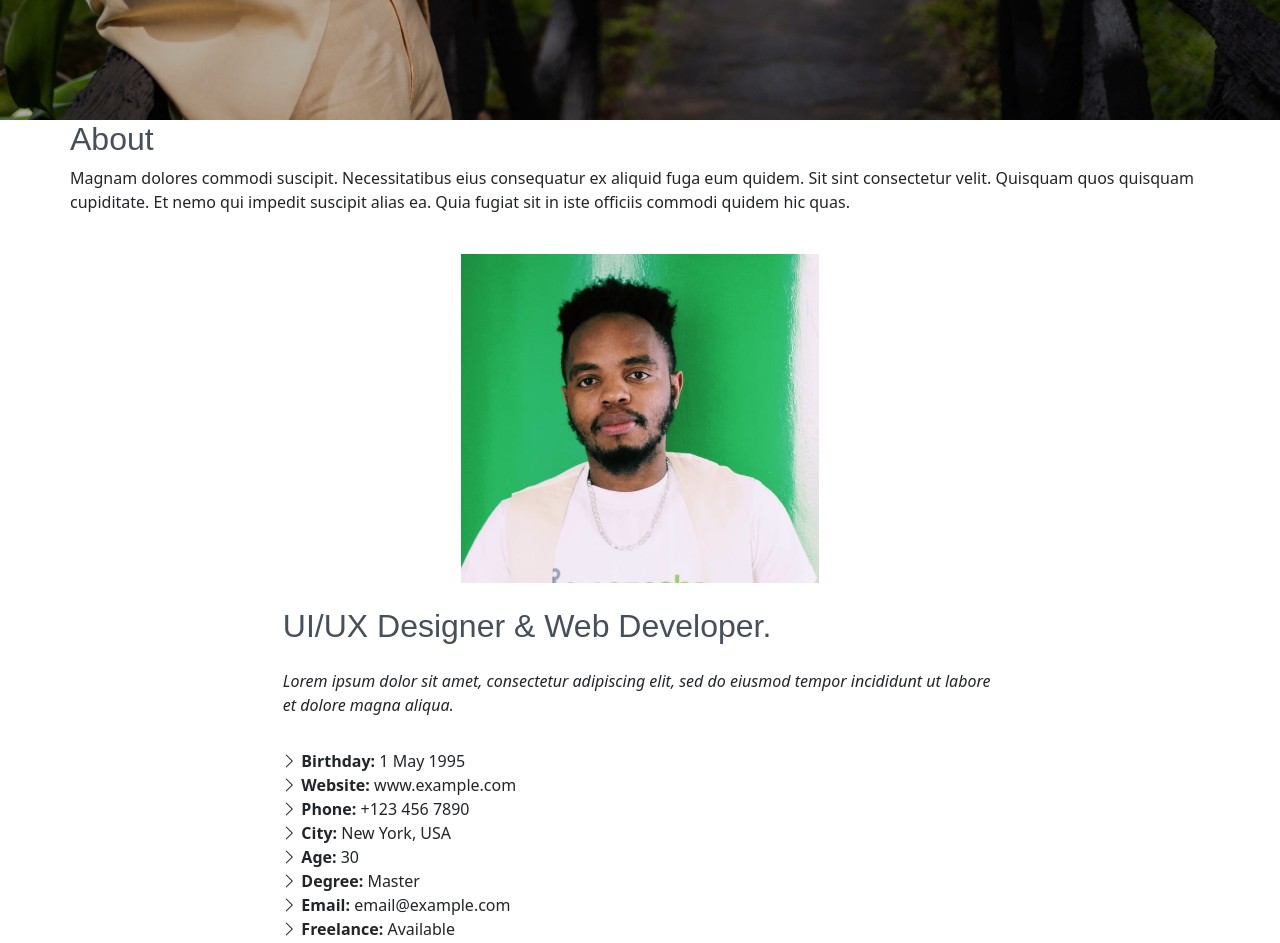
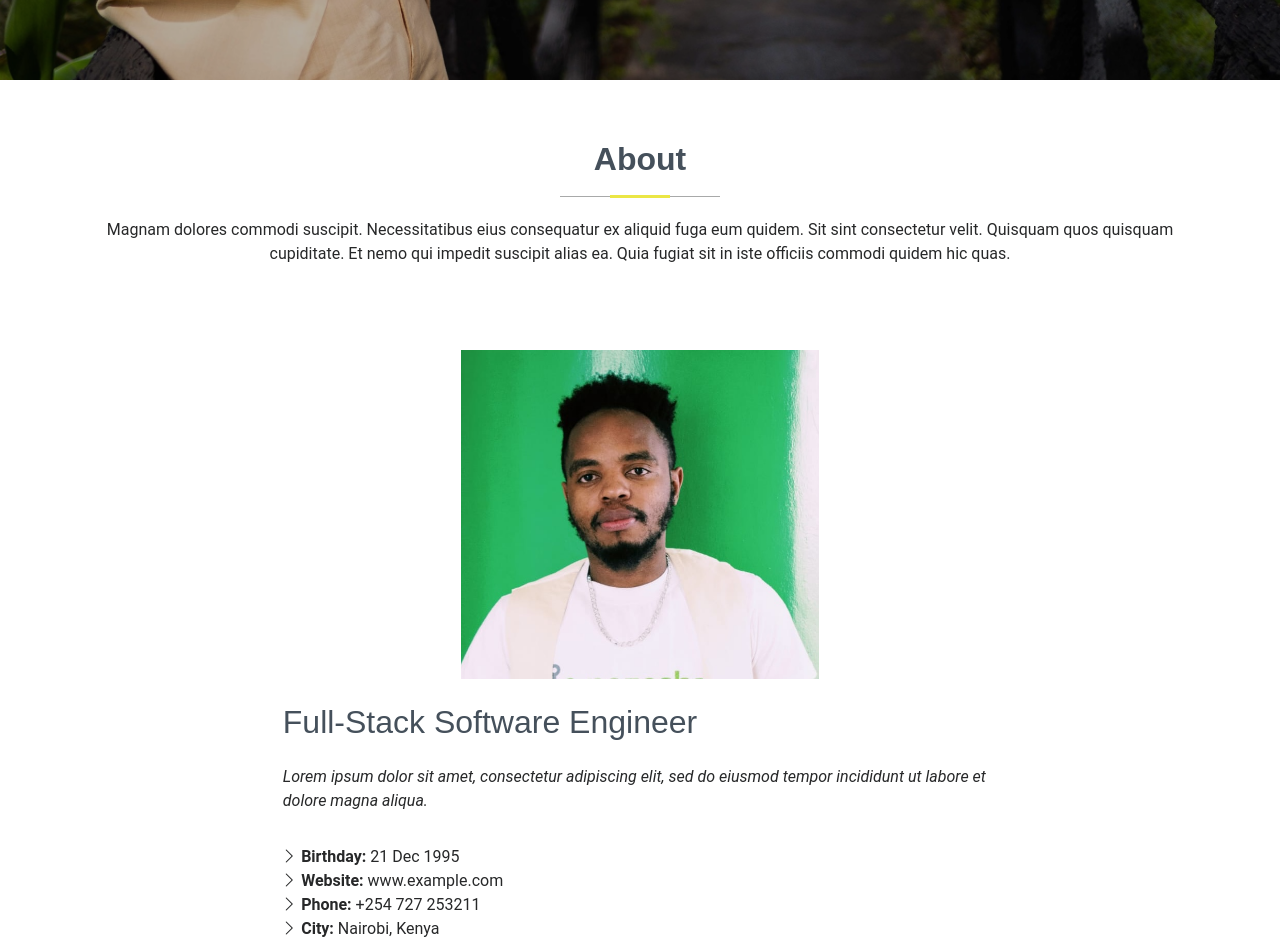
Before and after one commit to lenblazy/mwabonje-portfolio, a React (Vite) app: page / in a window 1280 px wide. Shown: the part 840-1783 px from the top of the page. Built offline with nearby package versions, Linux system fonts and the light colour scheme.

Commit message:
Format about stylesheet

```diff
--- a/index.html
+++ b/index.html
@@ -18,7 +18,7 @@
 
     <div id="root"></div>
 
-    <script src="assets/vendor/bootstrap/js/bootstrap.bundle.min.js"></script>
+    <script src="/assets/vendor/bootstrap/js/bootstrap.bundle.min.js"></script>
 
     <!-- Main JSX File -->
     <script type="module" src="/src/main.jsx"></script>
--- a/public/assets/css/main.css
+++ b/public/assets/css/main.css
@@ -1,28 +1,41 @@
 :root {
-  --default-font: "Roboto",  system-ui, -apple-system, "Segoe UI", Roboto, "Helvetica Neue", Arial, "Noto Sans", "Liberation Sans", sans-serif, "Apple Color Emoji", "Segoe UI Emoji", "Segoe UI Symbol", "Noto Color Emoji";
-  --heading-font: "Raleway",  sans-serif;
-  --nav-font: "Poppins",  sans-serif;
+	--default-font: "Roboto", system-ui, -apple-system, "Segoe UI", Roboto, "Helvetica Neue", Arial, "Noto Sans", "Liberation Sans", sans-serif, "Apple Color Emoji", "Segoe UI Emoji", "Segoe UI Symbol", "Noto Color Emoji";
+	--heading-font: "Raleway", sans-serif;
+	--nav-font: "Poppins", sans-serif;
 }
 
 /* Global Colors - The following color variables are used throughout the website. Updating them here will change the color scheme of the entire website */
 :root {
-  --background-color: #ffffff; /* Background color for the entire website, including individual sections */
-  --default-color: #272829; /* Default color used for the majority of the text content across the entire website */
-  --heading-color: #45505b; /* Color for headings, subheadings and title throughout the website */
-  --primary-color: #344CB7; /* Accent color that represents your brand on the website. It's used for buttons, links, and other elements that need to stand out */
-  --accent-color: #EBE645; /* Accent color that represents your brand on the website. It's used for buttons, links, and other elements that need to stand out */
-  --surface-color: #ffffff; /* The surface color is used as a background of boxed elements within sections, such as cards, icon boxes, or other elements that require a visual separation from the global background. */
-  --contrast-color: #ffffff; /* Contrast color for text, ensuring readability against backgrounds of accent, heading, or default colors. */
+	--background-color: #ffffff;
+	/* Background color for the entire website, including individual sections */
+	--default-color: #272829;
+	/* Default color used for the majority of the text content across the entire website */
+	--heading-color: #45505b;
+	/* Color for headings, subheadings and title throughout the website */
+	--primary-color: #344CB7;
+	/* Accent color that represents your brand on the website. It's used for buttons, links, and other elements that need to stand out */
+	--accent-color: #EBE645;
+	/* Accent color that represents your brand on the website. It's used for buttons, links, and other elements that need to stand out */
+	--surface-color: #ffffff;
+	/* The surface color is used as a background of boxed elements within sections, such as cards, icon boxes, or other elements that require a visual separation from the global background. */
+	--contrast-color: #ffffff;
+	/* Contrast color for text, ensuring readability against backgrounds of accent, heading, or default colors. */
 }
 
 /* Nav Menu Colors - The following color variables are used specifically for the navigation menu. They are separate from the global colors to allow for more customization options */
 :root {
-  --nav-color: #000000;  /* The default color of the main navmenu links */
-  --nav-hover-color: #000957; /* Applied to main navmenu links when they are hovered over or active */
-  --nav-mobile-background-color: #ffffff; /* Used as the background color for mobile navigation menu */
-  --nav-dropdown-background-color: #ffffff; /* Used as the background color for dropdown items that appear when hovering over primary navigation items */
-  --nav-dropdown-color: #212529; /* Used for navigation links of the dropdown items in the navigation menu. */
-  --nav-dropdown-hover-color: #000957; /* Similar to --nav-hover-color, this color is applied to dropdown navigation links when they are hovered over. */
+	--nav-color: #000000;
+	/* The default color of the main navmenu links */
+	--nav-hover-color: #000957;
+	/* Applied to main navmenu links when they are hovered over or active */
+	--nav-mobile-background-color: #ffffff;
+	/* Used as the background color for mobile navigation menu */
+	--nav-dropdown-background-color: #ffffff;
+	/* Used as the background color for dropdown items that appear when hovering over primary navigation items */
+	--nav-dropdown-color: #212529;
+	/* Used for navigation links of the dropdown items in the navigation menu. */
+	--nav-dropdown-hover-color: #000957;
+	/* Similar to --nav-hover-color, this color is applied to dropdown navigation links when they are hovered over. */
 }
 
 /* Color Presets - These classes override global colors when applied to any section or element, providing reuse of the sam color scheme. */
@@ -51,6 +64,9 @@
 
 body {
 	margin: 0;
+	color: var(--default-color);
+	background-color: var(--background-color);
+	font-family: var(--default-font);
 }
 
 /**
@@ -88,10 +104,12 @@ header {
 	min-height: 66px;
 	z-index: 600;
 }
+
 header .row {
 	position: relative;
 	min-height: 66px;
 }
+
 header .top-bar {
 	display: block;
 	background: var(--primary-color);
@@ -101,6 +119,7 @@ header .top-bar {
 	left: 90px;
 	top: 0;
 }
+
 header .logo {
 	float: left;
 	margin-left: 80px;
@@ -108,6 +127,7 @@ header .logo {
 	margin-top: 25px;
 	position: inherit;
 }
+
 header .logo a {
 	display: block;
 	margin: 0;
@@ -135,6 +155,7 @@ header .logo a {
 	display: block;
 	position: relative;
 }
+
 .menu-toggle span {
 	display: block;
 	background-color: var(--accent-color);
@@ -155,7 +176,9 @@ header .logo a {
 	-ms-transition: background 0.2s ease-in-out;
 	transition: background 0.2s ease-in-out;
 }
-.menu-toggle span::before, .menu-toggle span::after {
+
+.menu-toggle span::before,
+.menu-toggle span::after {
 	content: '';
 	width: 100%;
 	height: 100%;
@@ -173,6 +196,7 @@ header .logo a {
 	-ms-transition-delay: 0.2s, 0s;
 	transition-delay: 0.2s, 0s;
 }
+
 .menu-toggle span::before {
 	top: -8px;
 	-moz-transition-property: top, transform;
@@ -181,6 +205,7 @@ header .logo a {
 	-ms-transition-property: top, transform;
 	transition-property: top, transform;
 }
+
 .menu-toggle span::after {
 	bottom: -8px;
 	-moz-transition-property: bottom, transform;
@@ -194,7 +219,9 @@ header .logo a {
 .menu-toggle.is-clicked span {
 	background-color: var(--primary-color);
 }
-.menu-toggle.is-clicked span::before, .menu-toggle.is-clicked span::after {
+
+.menu-toggle.is-clicked span::before,
+.menu-toggle.is-clicked span::after {
 	background-color: var(--accent-color);
 	-moz-transition-delay: 0s, 0.2s;
 	-o-transition-delay: 0s, 0.2s;
@@ -202,12 +229,14 @@ header .logo a {
 	-ms-transition-delay: 0s, 0.2s;
 	transition-delay: 0s, 0.2s;
 }
+
 .menu-toggle.is-clicked span::before {
 	top: 0;
 	-webkit-transform: rotate(45deg);
 	-ms-transform: rotate(45deg);
 	transform: rotate(45deg);
 }
+
 .menu-toggle.is-clicked span::after {
 	bottom: 0;
 	-webkit-transform: rotate(-45deg);
@@ -219,7 +248,8 @@ header .logo a {
  * links - (_document-setup.scss)
  * -------------------------------------------------------------------
  */
-a, a:visited {
+a,
+a:visited {
 	color: var(--nav-color);
 	-moz-transition: all 0.3s ease-in-out;
 	-o-transition: all 0.3s ease-in-out;
@@ -227,10 +257,14 @@ a, a:visited {
 	-ms-transition: all 0.3s ease-in-out;
 	transition: all 0.3s ease-in-out;
 }
-a:hover, a:focus, a:active {
+
+a:hover,
+a:focus,
+a:active {
 	color: var(--accent-color);
 	outline: 0;
 }
+
 /**
  * links - (_basic.scss)
  * -------------------------------------------------------------------
@@ -243,6 +277,7 @@ a {
 a img {
 	border: none;
 }
+
 a {
 	background: transparent;
 }
@@ -276,12 +311,14 @@ nav {
 	clear: both;
 	display: none;
 }
-.main-navigation > li {
+
+.main-navigation>li {
 	display: block;
 	height: auto;
 	text-align: left;
 	padding: 0;
 }
+
 .main-navigation li a {
 	display: block;
 	color: var(--nav-color);
@@ -290,11 +327,13 @@ nav {
 	line-height: 16px;
 	border: none;
 }
+
 .main-navigation li a:hover {
 	color: var(--accent-color);
 	padding-left: 1rem;
 }
-.main-navigation li.current > a {
+
+.main-navigation li.current>a {
 	background: none;
 	color: var(--accent-color);
 }
@@ -311,7 +350,8 @@ ul {
 	list-style: none;
 }
 
-ul, li {
+ul,
+li {
 	margin: 0;
 	padding: 0;
 }
@@ -422,3 +462,62 @@ h6 {
 	color: var(--heading-color);
 	font-family: var(--heading-font);
 }
+
+
+/*--------------------------------------------------------------
+# Global Sections
+--------------------------------------------------------------*/
+section,
+.section {
+	color: var(--default-color);
+	background-color: var(--background-color);
+	padding: 60px 0;
+	overflow: clip;
+}
+
+/*--------------------------------------------------------------
+# Global Section Titles
+--------------------------------------------------------------*/
+.section-title {
+	text-align: center;
+	padding-bottom: 60px;
+	position: relative;
+}
+
+.section-title h2 {
+	font-size: 32px;
+	font-weight: 700;
+	margin-bottom: 20px;
+	padding-bottom: 20px;
+	position: relative;
+}
+
+.section-title h2:before {
+	content: "";
+	position: absolute;
+	display: block;
+	width: 160px;
+	height: 1px;
+	background: color-mix(in srgb, var(--default-color), transparent 60%);
+	left: 0;
+	right: 0;
+	bottom: 1px;
+	margin: auto;
+}
+
+.section-title h2::after {
+	content: "";
+	position: absolute;
+	display: block;
+	width: 60px;
+	height: 3px;
+	background: var(--accent-color);
+	left: 0;
+	right: 0;
+	bottom: 0;
+	margin: auto;
+}
+
+.section-title p {
+	margin-bottom: 0;
+}
--- a/src/components/pages/About.jsx
+++ b/src/components/pages/About.jsx
@@ -2,7 +2,7 @@ import React from "react";
 
 const About = () => (
 
-	<section id="about" class="about section">
+	<section id="about" className="about section">
 
 		<div className="container section-title" data-aos="fade-up">
 			<h2>About</h2>
@@ -16,7 +16,7 @@ const About = () => (
 					<img src="assets/img/profile-img.jpeg" className="img-fluid" alt="" />
 				</div>
 				<div className="col-lg-8 content">
-					<h2>UI/UX Designer &amp; Web Developer.</h2>
+					<h2>Full-Stack Software Engineer</h2>
 					<p className="fst-italic py-3">
 						Lorem ipsum dolor sit amet, consectetur adipiscing elit, sed do eiusmod tempor incididunt ut labore et dolore
 						magna aliqua.
@@ -24,17 +24,17 @@ const About = () => (
 					<div className="row">
 						<div className="col-lg-6">
 							<ul>
-								<li><i className="bi bi-chevron-right"></i> <strong>Birthday:</strong> <span>1 May 1995</span></li>
+								<li><i className="bi bi-chevron-right"></i> <strong>Birthday:</strong> <span>21 Dec 1995</span></li>
 								<li><i className="bi bi-chevron-right"></i> <strong>Website:</strong> <span>www.example.com</span></li>
-								<li><i className="bi bi-chevron-right"></i> <strong>Phone:</strong> <span>+123 456 7890</span></li>
-								<li><i className="bi bi-chevron-right"></i> <strong>City:</strong> <span>New York, USA</span></li>
+								<li><i className="bi bi-chevron-right"></i> <strong>Phone:</strong> <span>+254 727 253211</span></li>
+								<li><i className="bi bi-chevron-right"></i> <strong>City:</strong> <span>Nairobi, Kenya</span></li>
 							</ul>
 						</div>
-						<div class="col-lg-6">
+						<div className="col-lg-6">
 							<ul>
-								<li><i className="bi bi-chevron-right"></i> <strong>Age:</strong> <span>30</span></li>
-								<li><i className="bi bi-chevron-right"></i> <strong>Degree:</strong> <span>Master</span></li>
-								<li><i className="bi bi-chevron-right"></i> <strong>Email:</strong> <span>email@example.com</span></li>
+								<li><i className="bi bi-chevron-right"></i> <strong>Age:</strong> <span>29</span></li>
+								<li><i className="bi bi-chevron-right"></i> <strong>Degree:</strong> <span>Undergraduate</span></li>
+								<li><i className="bi bi-chevron-right"></i> <strong>Email:</strong> <span>lenibonje@gmail.com</span></li>
 								<li><i className="bi bi-chevron-right"></i> <strong>Freelance:</strong> <span>Available</span></li>
 							</ul>
 						</div>
```
Also changed, not shown: src/components/pages/Home.jsx (+5 -5 lines). Lines whose indentation alone changed are shown as unchanged.
